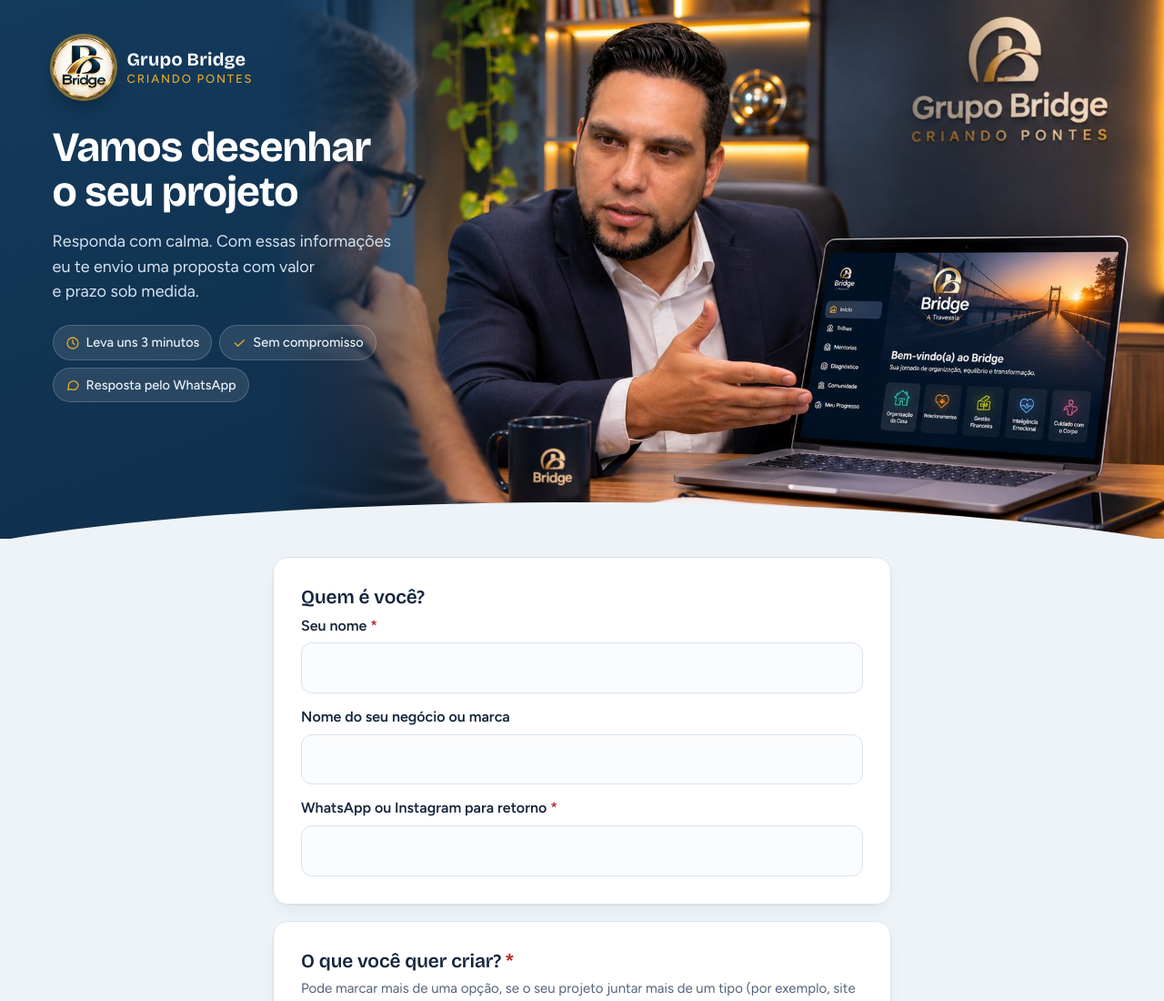
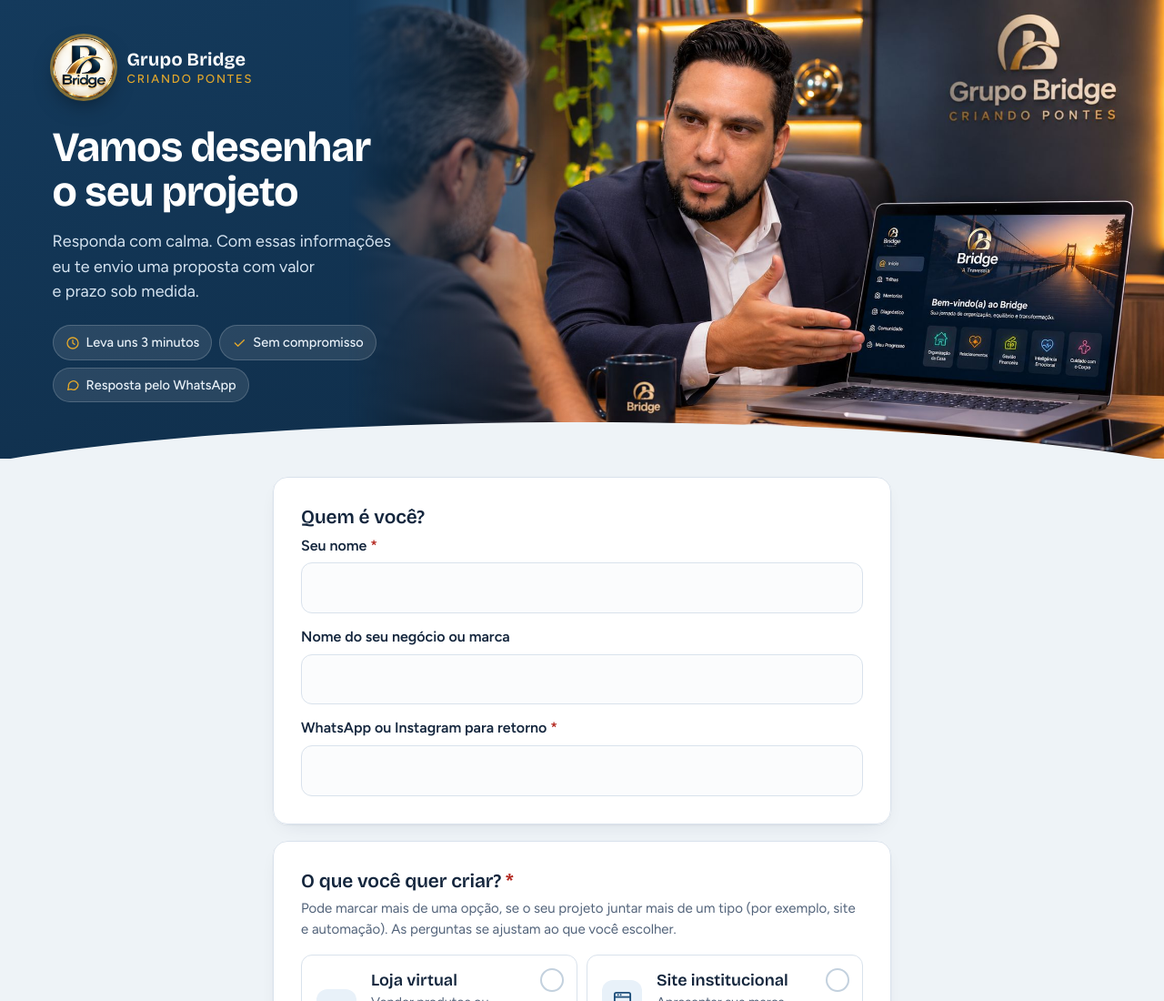
Before and after one commit to rjfelizardo/briefing-loja, a plain HTML site: page index.html in a window 1280 px wide. Shown: the top 1100 px of the page at 91% size. Drawn offline with nearby package versions, Linux system fonts and the light colour scheme.

Commit message:
Briefing (desktop): topo mais baixo, foto encolhida sem corte
Co-Authored-By: Claude Sonnet 5.5 <noreply@anthropic.com>
Claude-Session: https://claude.ai/code/session_018yaUjq2rriDoW1weVHNQYi

```diff
--- a/index.html
+++ b/index.html
@@ -81,7 +81,8 @@
     }
     header.hero .wrap{max-width:none;margin:0;width:50%;padding:0 0 0 clamp(24px,4.5vw,80px)}
     header.hero h1{font-size:clamp(34px,3.6vw,50px)}
-    header.hero{padding-bottom:150px}
+    header.hero{padding-bottom:62px}
+    header.hero svg.arc{height:36px}
     header.hero .chips{max-width:400px}
     main form#briefing{margin-top:20px}
   }
```
